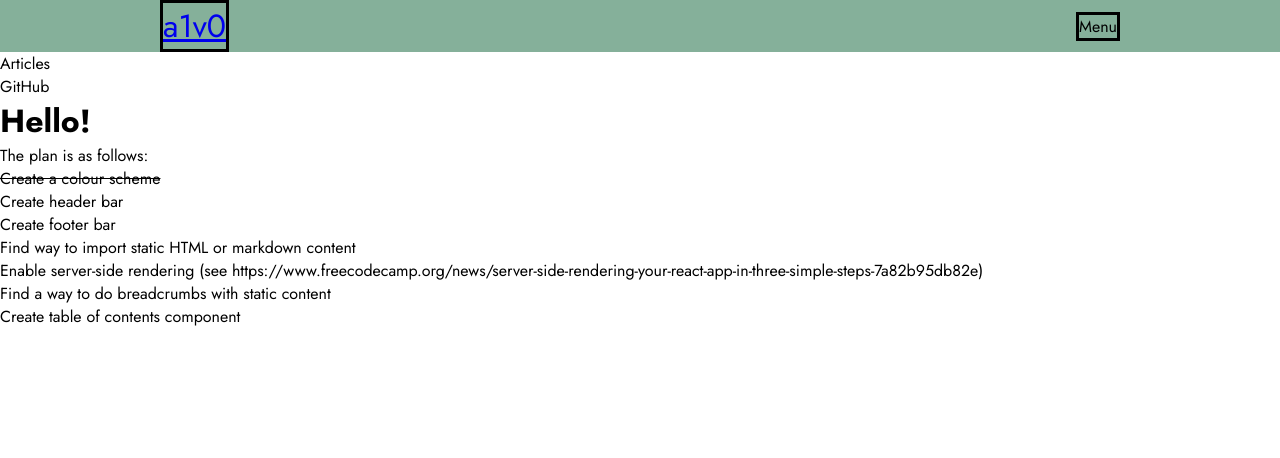
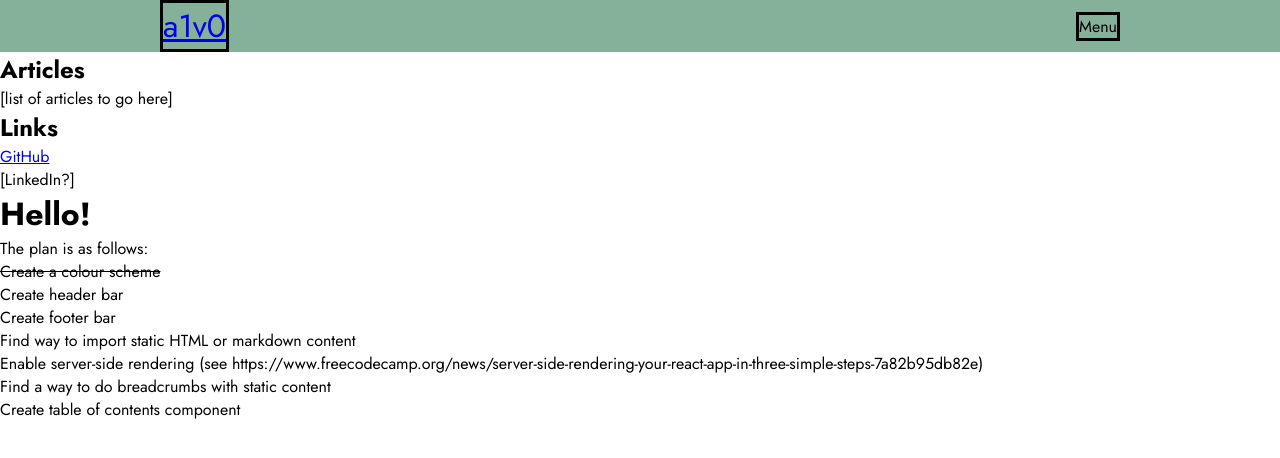
Before and after one commit to a1v0/a1v0.de, a React (Create React App) app: page / in a window 1280 px wide. Shown: the top 458 px of the page. Built offline with nearby package versions, Linux system fonts and the light colour scheme.

Commit message:
Add placeholders to Menu

```diff
--- a/src/Menu.tsx
+++ b/src/Menu.tsx
@@ -2,11 +2,22 @@ import React from "react";
 
 export default function Menu() {
     return (
-        <div>
-            <ul>
-                <li>Articles</li>
-                <li>GitHub</li>
-            </ul>
-        </div>
+        <section>
+            <div>
+                <h2>Articles</h2>
+                <ul>
+                    <li>[list of articles to go here]</li>
+                </ul>
+            </div>
+            <div>
+                <h2>Links</h2>
+                <ul>
+                    <li>
+                        <a href="https://github.com/a1v0">GitHub</a>
+                    </li>
+                    <li>[LinkedIn?]</li>
+                </ul>
+            </div>
+        </section>
     );
 }
```
